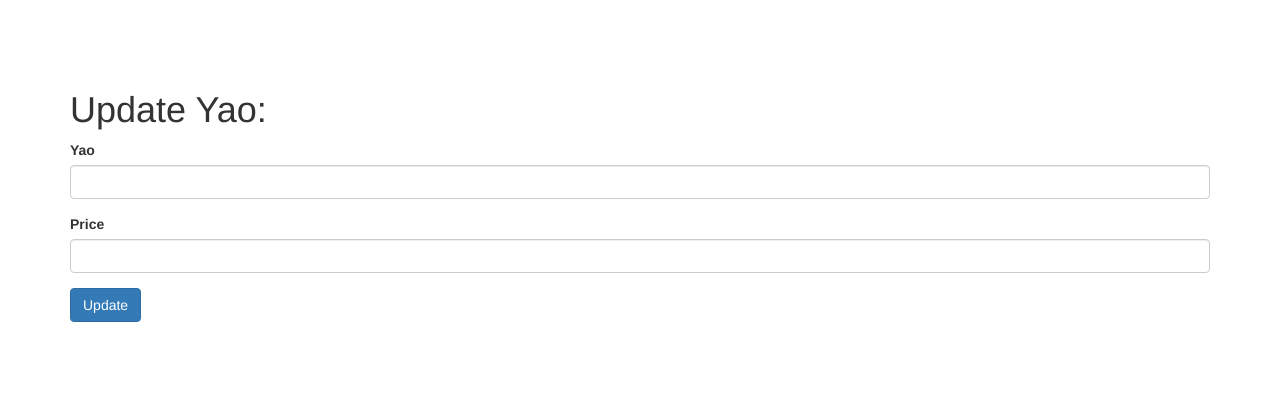
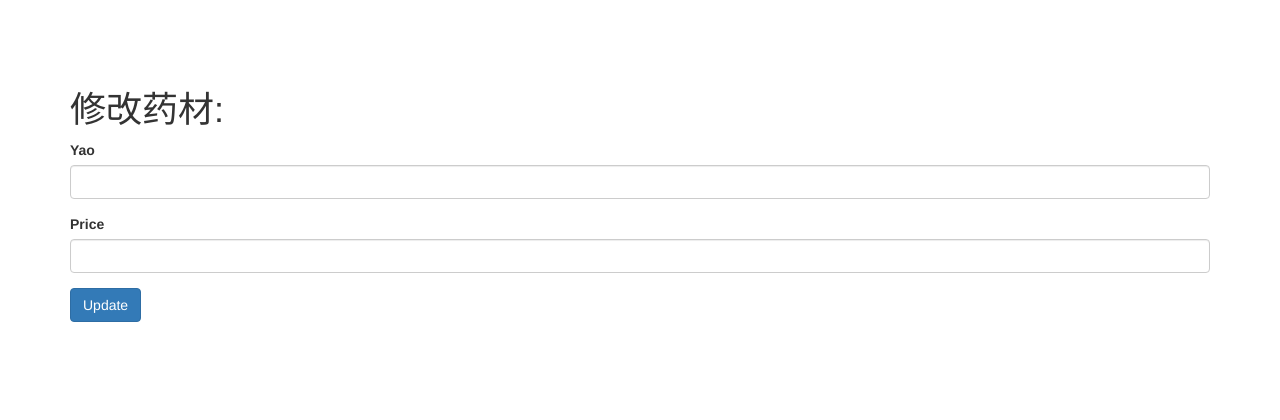
Before and after one commit to itice/zhongyao, a Yii app: template views/yao/update.php in a window 1280 px wide. Shown: the top 420 px of the page. Run offline with PHP 8.4 and a stand-in for Yii, Linux system fonts and the light colour scheme; the template is opened without the code that fills it, so the values that code supplies are empty; form fields are guessed from the names that the template uses; some libraries are stand-ins or nearby versions.

Commit message:
yao edit del

```diff
--- a/views/yao/index.php
+++ b/views/yao/index.php
@@ -27,7 +27,7 @@ $this->params['breadcrumbs'][] = $this->title;
             'price',
             'stock',
 
-            //['class' => 'yii\grid\ActionColumn'],
+            ['class' => 'yii\grid\ActionColumn'],
         ],
     ]); ?>
 </div>
--- a/views/yao/update.php
+++ b/views/yao/update.php
@@ -5,10 +5,10 @@ use yii\helpers\Html;
 /* @var $this yii\web\View */
 /* @var $model app\models\Yao */
 
-$this->title = 'Update Yao: ' . $model->id;
-$this->params['breadcrumbs'][] = ['label' => 'Yaos', 'url' => ['index']];
-$this->params['breadcrumbs'][] = ['label' => $model->id, 'url' => ['view', 'id' => $model->id]];
-$this->params['breadcrumbs'][] = 'Update';
+$this->title = '修改药材: ' . $model->yao;
+$this->params['breadcrumbs'][] = ['label' => '药材库存', 'url' => ['index']];
+$this->params['breadcrumbs'][] = ['label' => $model->yao, 'url' => ['view', 'id' => $model->id]];
+$this->params['breadcrumbs'][] = '修改';
 ?>
 <div class="yao-update">
 
```
